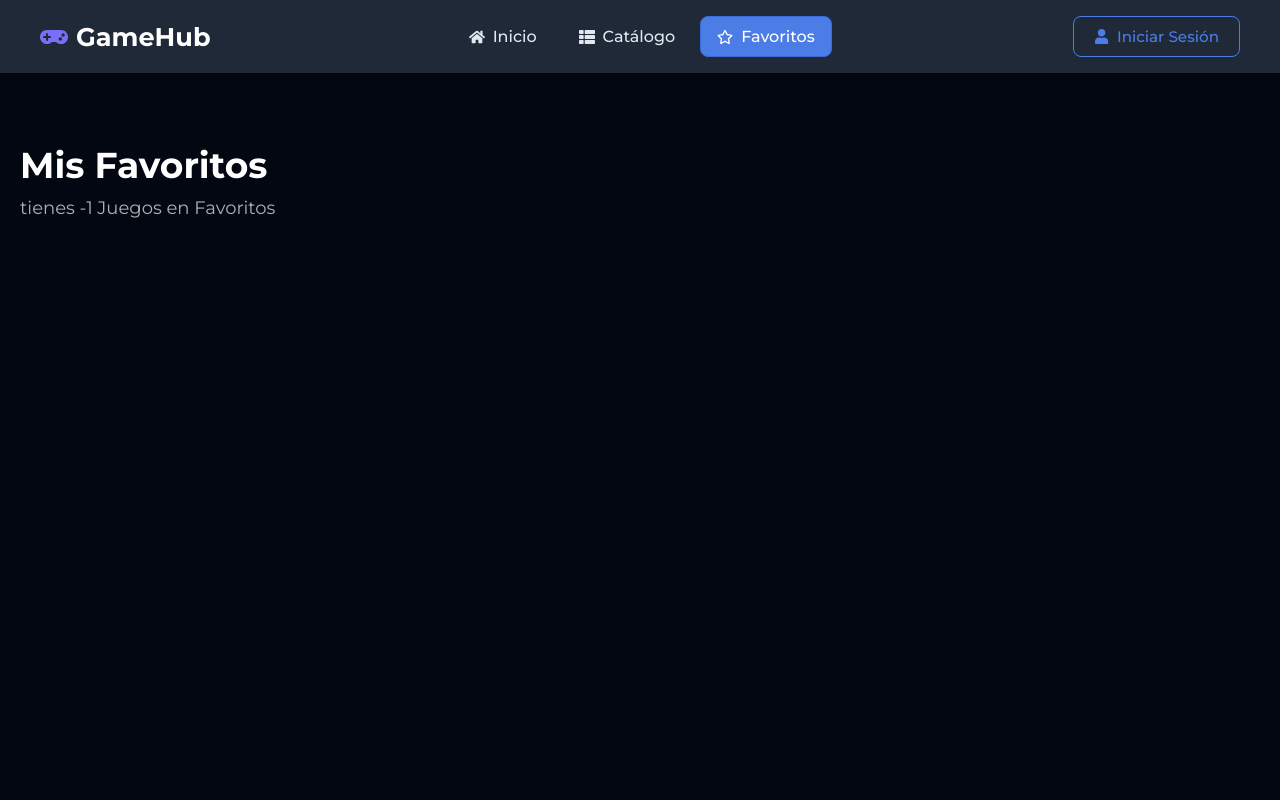
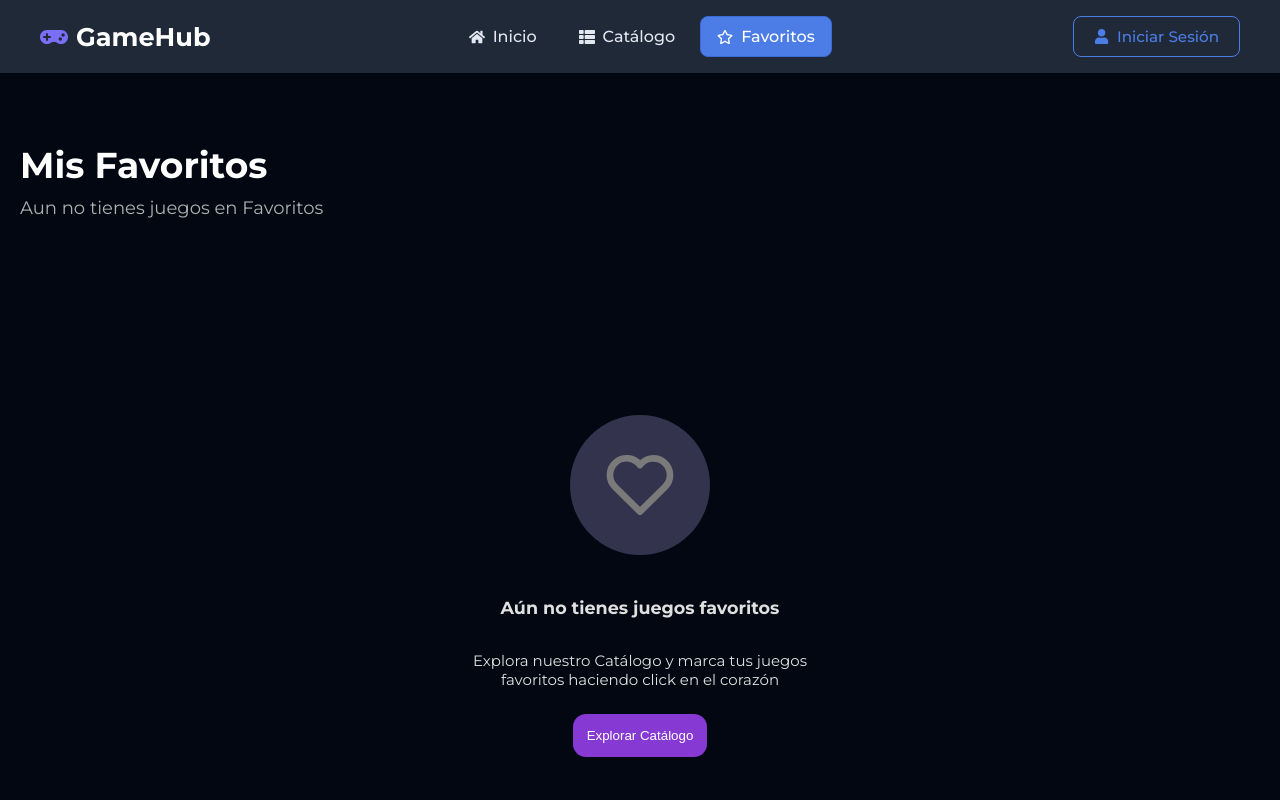
Before and after one commit to OrlandoDev17/games-web, a React (Vite) app: page /favorites in a window 1280 px wide. Shown: the top 800 px of the page. Built offline with nearby package versions, Linux system fonts and the light colour scheme.

Commit message:
logica favorite-page game cards

```diff
--- a/src/pages/Favorites.jsx
+++ b/src/pages/Favorites.jsx
@@ -7,11 +7,11 @@ export default function Favorites() {
     <section className="favorite-page">
       <h2>Mis Favoritos</h2>
       <p className="subtitle">
-        {favorites.length === 1
+        {favorites.length === 0
           ? "Aun no tienes juegos en Favoritos"
-          : `tienes ${favorites.length - 1} Juegos en Favoritos`}
+          : `tienes ${favorites.length} Juegos en Favoritos`}
       </p>
-      {favorites.length === 1 ? (
+      {favorites.length === 0 ? (
         <>
           <div className="center-icon-svg">
             <div className="icon-svg">
```
